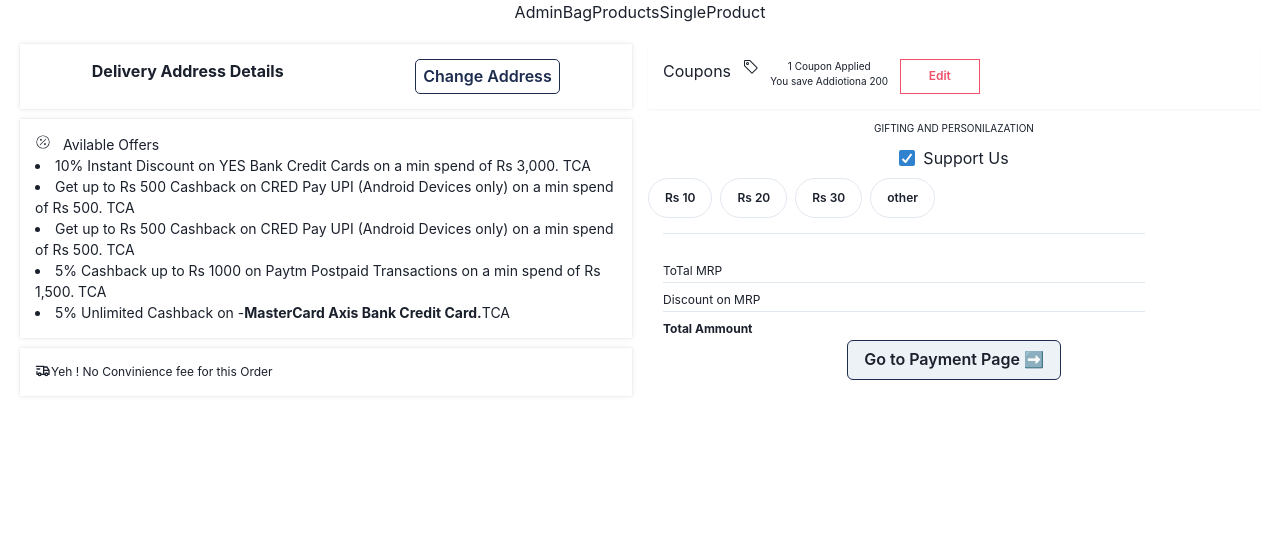
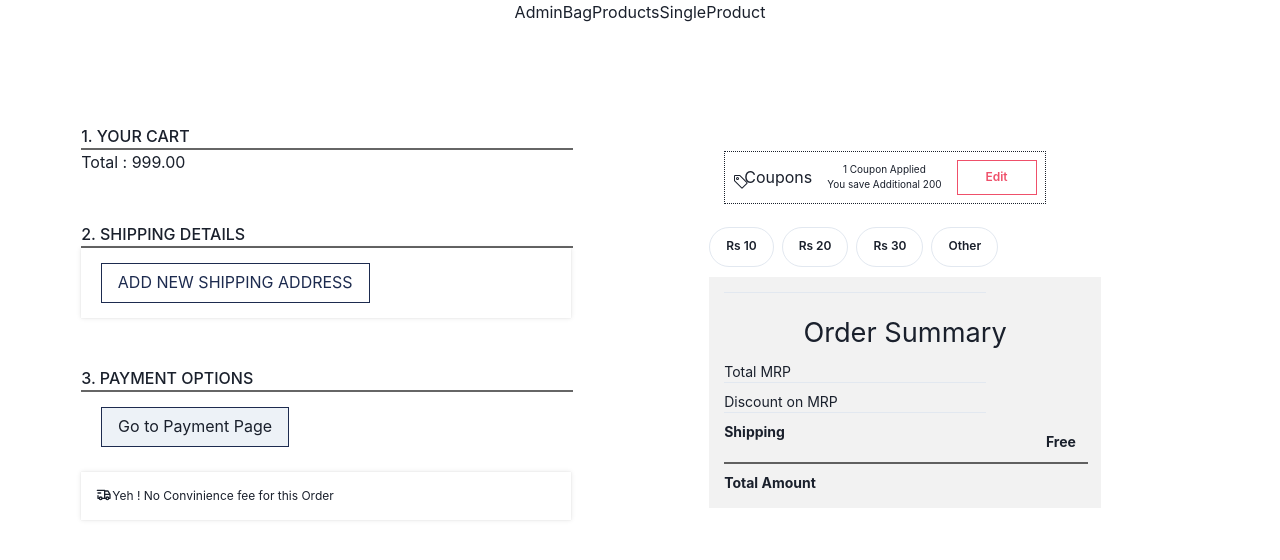
Before and after one commit to salil-01/American-Snake, a React (Create React App) app in the folder american-snake/: page /bag in a window 1280 px wide. Shown: the top 560 px of the page. Built offline with nearby package versions, Linux system fonts and the light colour scheme.

Commit message:
completed bag ui

```diff
--- a/american-snake/src/components/Bag/Payment.jsx
+++ b/american-snake/src/components/Bag/Payment.jsx
@@ -23,10 +23,10 @@ import {
   Image,
   useToast,
 } from "@chakra-ui/react";
-import { useNavigate } from "react-router-dom";
+// import { useNavigate } from "react-router-dom";
 import { useState, } from "react";
 import { useRef } from "react";
-let cartdata = JSON.parse(localStorage.getItem("cartdata")) || [];
+// let cartdata = JSON.parse(localStorage.getItem("cartdata")) || [];
 
 const CardDetail = () => {
   const { isOpen, onOpen, onClose } = useDisclosure();
@@ -43,7 +43,7 @@ const CardDetail = () => {
   const [password, setPassword] = useState("");
   const [register2, setRegister2] = useState("");
   const [password2, setPassword2] = useState("");
-  const navigate = useNavigate();
+  // const navigate = useNavigate();
   const toast = useToast();
   // const navigate = useNavigate();
 
@@ -75,11 +75,15 @@ const CardDetail = () => {
       <div>
         <Button
           ref={btnRef}
+          fontSize={"1rem"}
+          fontWeight={"400"}
+          borderRadius={"0%"}
+
           border={"1px solid #1d2b4f"}
           _hover={{ bg: "#1d2b4f", color: "white" }}
           onClick={onOpen}
         >
-          Go to Payment Page ➡️
+          Go to Payment Page
         </Button>
         <Drawer
           isOpen={isOpen}
@@ -219,11 +223,11 @@ const CardDetail = () => {
                               onClick={handleSubmit}
                               border={"1px solid orange"}
                               isDisabled={
-                                cardNumber == "" ||
-                                cardname == "" ||
-                                month == "" ||
-                                year == "" ||
-                                cvv == ""
+                                cardNumber === "" ||
+                                cardname === "" ||
+                                month === "" ||
+                                year === "" ||
+                                cvv === ""
                               }
                             >
                               Place Order
--- a/american-snake/src/pages/Bag.jsx
+++ b/american-snake/src/pages/Bag.jsx
@@ -4,8 +4,6 @@ import {
   Center,
   Flex,
   Grid,
-  GridItem,
-  Image,
   Input,
   Text,
   Select,
@@ -22,13 +20,11 @@ import {
   FormLabel,
   Tooltip,
   HStack,
-  Spacer,
+  Divider,
 } from "@chakra-ui/react";
 import styles from "./Bag.css";
 import React, { useState } from "react";
 import { BsTag } from "react-icons/bs";
-import { CiPercent } from "react-icons/ci";
-import { Checkbox } from "@chakra-ui/react";
 import { TbTruckDelivery } from "react-icons/tb";
 import { useDispatch } from "react-redux";
 import CardDetail from "../components/Bag/Payment";
@@ -41,11 +37,11 @@ const initialData = {
   state: "",
 };
 export const Bag = () => {
-  const dispatch = useDispatch();
+  // const dispatch = useDispatch();
   const [formData, setFormData] = useState(initialData);
   const { isOpen, onOpen, onClose } = useDisclosure();
 
-  const toast = useToast();
+  // const toast = useToast();
   // const navigate = useNavigate();
 
   // const data = useSelector((store) => {
@@ -76,22 +72,56 @@ export const Bag = () => {
   return (
     <div>
       {/* <Navbar /> */}
-      <Center w={"100%"}>
-        <Grid className="cart_grid" m="5" gap={4}>
-          <GridItem width={"100%"}>
+      <Grid
+        className="cart_grid"
+        marginTop={{ sm: "50px", md: "50px", lg: "100px" }}
+        m="5"
+        gap={4}
+      >
+        <Box width={"80%"} margin={"auto"}>
+          <Box>
+            <Text textAlign={"left"} fontWeight={"500"}>
+              1. YOUR CART
+            </Text>
+            <Divider border={"1px solid black"} />
+            <Text textAlign={"left"}>Total : 999.00</Text>
+            <br />
+            <br />
+          </Box>
+          <Box>
+            <Text textAlign={"left"} fontWeight={"500"}>
+              2. SHIPPING DETAILS
+            </Text>
+            <Divider border={"1px solid black"} />
+          </Box>
           <Flex
             style={{
               padding: "15px",
               boxShadow:
                 "rgba(0, 0, 0, 0.1) 0px 0px 5px 0px, rgba(0, 0, 0, 0.1) 0px 0px 1px 0px",
             }}
-              justifyContent={"space-around"}
+            justifyContent={"space-between"}
+            alignItems={"center"}
           >
+            <Button
+              onClick={onOpen}
+              fontSize="1rem"
+              ml={"1%"}
+              fontWeight={"400"}
+              border={"1px solid #1d2b4f"}
+              colorScheme="white"
+              borderRadius={"0%"}
+              color={"#1d2b4f"}
+              _hover={{
+                color: "white",
+                backgroundColor: "#1d2b4f",
+              }}
+            >
+              ADD NEW SHIPPING ADDRESS
+            </Button>
             <Box>
               <Center>
-                  <Text as={"h3"} fontWeight={"bold"}>
-                    Delivery Address Details
-                  </Text>
+                <Text as={"h3"} fontWeight={"bold"}></Text>
               </Center>
               {formData.name ? (
                 <p style={{ textAlign: "left" }}>
@@ -135,30 +165,7 @@ export const Bag = () => {
               )}
             </Box>
 
-              <Button
-                onClick={onOpen}
-                fontSize="1rem"
-                ml={"3%"}
-                width={{ base: "50%", sm: "50%", md: "25%" }}
-                borderRadius={"5px"}
-                border={"1px solid #1d2b4f"}
-                colorScheme="white"
-                color={"#1d2b4f"}
-                w={"auto"}
-                h={"35px"}
-                _hover={{
-                  color: "white",
-                  backgroundColor: "#1d2b4f",
-                }}
-              >
-                Change Address
-              </Button>
-
-              <Modal
-                blockScrollOnMount={false}
-                isOpen={isOpen}
-                onClose={onClose}
-              >
+            <Modal blockScrollOnMount={false} isOpen={isOpen} onClose={onClose}>
               <ModalOverlay />
               <ModalContent>
                 <ModalHeader>Change Delivey Address</ModalHeader>
@@ -309,43 +316,18 @@ export const Bag = () => {
               </ModalContent>
             </Modal>
           </Flex>
-            <div
-              style={{
-                marginTop: "10px",
-                padding: "15px",
-                boxShadow:
-                  "rgba(0, 0, 0, 0.1) 0px 0px 5px 0px, rgba(0, 0, 0, 0.1) 0px 0px 1px 0px",
-              }}
-            >
-              <Flex gap={3}>
-                {" "}
-                <CiPercent />
-                <h1 style={{ fontSize: "14px" }}>Avilable Offers</h1>
-              </Flex>
-              <div>
-                <li style={{ fontSize: "14px", textAlign: "left" }}>
-                  10% Instant Discount on YES Bank Credit Cards on a min spend
-                  of Rs 3,000. TCA
-                </li>
-                <li style={{ fontSize: "14px", textAlign: "left" }}>
-                  Get up to Rs 500 Cashback on CRED Pay UPI (Android Devices
-                  only) on a min spend of Rs 500. TCA
-                </li>
-                <li style={{ fontSize: "14px", textAlign: "left" }}>
-                  Get up to Rs 500 Cashback on CRED Pay UPI (Android Devices
-                  only) on a min spend of Rs 500. TCA
-                </li>
-                <li style={{ fontSize: "14px", textAlign: "left" }}>
-                  5% Cashback up to Rs 1000 on Paytm Postpaid Transactions on a
-                  min spend of Rs 1,500. TCA
-                </li>
-                <li style={{ fontSize: "14px", textAlign: "left" }}>
-                  5% Unlimited Cashback on -
-                  <strong>MasterCard Axis Bank Credit Card.</strong>
-                  TCA
-                </li>
-              </div>
-            </div>
+          <br />
+          <br />
+          <Box>
+            <Text textAlign={"left"} fontWeight={"500"}>
+              3. PAYMENT OPTIONS
+            </Text>
+
+            <Divider border={"1px solid black"} />
+            <HStack marginLeft={"1%"} padding={"15px"}>
+              <CardDetail />
+            </HStack>
+          </Box>
           <div
             style={{
               marginTop: "10px",
@@ -361,99 +343,24 @@ export const Bag = () => {
               </p>
             </Flex>
           </div>
-            <Grid gap={2} mt={"10px"}>
-              {/* {data.map((el) => {
-                  return (
-                    <Flex
-                      key={el.id}
-                      justifyContent={"space-between"}
-                      boxShadow={
-                        "rgba(0, 0, 0, 0.02) 0px 1px 3px 0px, rgba(27, 31, 35, 0.15) 0px 0px 0px 1px"
-                      }
-                      padding={2}
-                    >
-                      <Flex gap={2}>
-                        <Image h={"100px"} src={el.images[0]} />
-
-                        <Box>
-                          <Text>{el.brand}</Text>
-                          <p style={{ fontSize: "12px" }}>{el.title}</p>
-                          <Flex gap={2}>
-                            <Select
-                              w={"80px"}
-                              style={{ fontSize: "12px" }}
-                              h={"20px"}
-                              borderRadius={"0%"}
-                              placeholder="size"
-                            >
-                              {el.size.map((el) => {
-                                return <option value={el}>{el}</option>;
-                              })}
-                            </Select>
-                            <Select
-                              w={"80px"}
-                              h={"20px"}
-                              style={{ fontSize: "12px" }}
-                              onChange={(e) =>
-                                handleChangeQtt(el.id, +e.target.value)
-                              }
-                              borderRadius={"0%"}
-                              placeholder="Quantity"
-                            >
-                              {cartQuantity.map((el) => {
-                                return <option value={el}>{el}</option>;
-                              })}
-                            </Select>
-                          </Flex>
-                          <Flex py="0.4rem">
-                            <Text fontSize={"0.9rem"} pr={"0.5rem"}>
-                              ₹{el.offerPrice}
-                            </Text>
-                            <Text
-                              textDecoration={"line-through"}
-                              fontSize={"0.9rem"}
-                              color="gray.400"
-                            >
-                              ₹{el.originalPrice}
-                            </Text>
-                          </Flex>
-
-                          <Flex>
-                            <MdMoreTime />{" "}
-                            <p style={{ fontSize: "10px" }}>
-                              {" "}
-                              14 Days return Avilalble
-                            </p>
-                          </Flex>
         </Box>
-                      </Flex>
-                      <Button
-                        backgroundColor={"#ffffff"}
-                        onClick={() => handledelet(el)}
-                      >
-                        x
-                      </Button>
-                    </Flex>
-                  );
-                })} */}
-            </Grid>
-          </GridItem>
-          <GridItem width={"100%"}>
+        <Box width={"80%"} margin={"auto"}>
           <div
             style={{
               padding: "15px",
               display: "flex",
-                gap: "2%",
-                boxShadow: " rgba(0, 0, 0, 0.05) 0px 1px 2px 0px",
+              gap: "5%",
             }}
           >
-              <p>Coupons</p>
-              <div>
+            <HStack border={"1px dotted"} gap={"15px"} padding={"8px"}>
+              <span style={{ marginTop: "9px", marginRight: "-20px" }}>
                 <BsTag />
-              </div>
+              </span>
+              <p> Coupons</p>
+
               <div>
                 <h1 style={{ fontSize: "10px" }}>1 Coupon Applied</h1>
-                <p style={{ fontSize: "10px" }}>You save Addiotiona 200</p>
+                <p style={{ fontSize: "10px" }}>You save Additional 200</p>
               </div>
               <div>
                 <Button
@@ -468,61 +375,37 @@ export const Bag = () => {
                   Edit
                 </Button>
               </div>
+            </HStack>
           </div>
-            <div style={{ paddingTop: "10px" }}>
-              <p style={{ fontSize: "10px", padding: "2px" }}>
-                GIFTING AND PERSONILAZATION
-              </p>
-              {/* <img src={gift} alt="ytyr" height={"150px"} /> */}
-            </div>
-            <Checkbox mt={2} defaultChecked>
-              Support Us
-            </Checkbox>
           <Flex mt={2} gap={2}>
-              <Button
-                borderRadius={"100px"}
-                fontSize={"12px"}
-                variant="outline"
-              >
+            <Button borderRadius={"100px"} fontSize={"12px"} variant="outline">
               {" "}
               Rs 10{" "}
             </Button>
-              <Button
-                borderRadius={"100px"}
-                fontSize={"12px"}
-                variant="outline"
-              >
+            <Button borderRadius={"100px"} fontSize={"12px"} variant="outline">
               {" "}
               Rs 20{" "}
             </Button>
-              <Button
-                borderRadius={"100px"}
-                fontSize={"12px"}
-                variant="outline"
-              >
+            <Button borderRadius={"100px"} fontSize={"12px"} variant="outline">
               {" "}
               Rs 30{" "}
             </Button>
-              <Button
-                borderRadius={"100px"}
-                fontSize={"12px"}
-                variant="outline"
-              >
+            <Button borderRadius={"100px"} fontSize={"12px"} variant="outline">
               {" "}
-                other{" "}
+              Other{" "}
             </Button>
           </Flex>
 
-            <Box padding={15}>
+          <Box padding={15} mt={"10px"} width={"80%"} bg={"#f2f2f2"}>
             <hr style={{ padding: "10px", marginRight: "100px" }} />
-              <h1 style={{ fontSize: "12px", fontWeight: "bold" }}>
-                {/* Price Details ({data.length}-items) */}
+            <h1 style={{ fontSize: "1.7rem", fontWeight: "400" }}>
+              Order Summary
             </h1>
             <Flex justifyContent={"space-between"} mt={2}>
-                <p style={{ fontSize: "12px" }}>ToTal MRP</p>
+              <p style={{ fontSize: "14px" }}>Total MRP</p>
               <p
                 style={{
-                    fontSize: "12px",
+                  fontSize: "14px",
                   padding: "10px",
                   marginLeft: "150px",
                 }}
@@ -533,10 +416,10 @@ export const Bag = () => {
             </Flex>
             <hr style={{ marginRight: "100px" }} />
             <Flex justifyContent={"space-between"} mt={2}>
-                <p style={{ fontSize: "12px" }}>Discount on MRP</p>
+              <p style={{ fontSize: "14px" }}>Discount on MRP</p>
               <p
                 style={{
-                    fontSize: "12px",
+                  fontSize: "14px",
                   padding: "10px",
                   marginLeft: "120px",
                 }}
@@ -546,13 +429,28 @@ export const Bag = () => {
               <hr />
             </Flex>
             <hr style={{ marginRight: "100px" }} />
+
             <Flex justifyContent={"space-between"} mt={2}>
-                <p style={{ fontSize: "12px", fontWeight: "bold" }}>
-                  Total Ammount
+              <p style={{ fontSize: "14px", fontWeight: "bold" }}>Shipping</p>
+              <p
+                style={{
+                  fontSize: "14px",
+                  padding: "10px",
+                  marginLeft: "120px",
+                  fontWeight: "bold",
+                }}
+              >
+                Free
+              </p>
+            </Flex>
+            <Divider border={"1px solid black"} />
+            <Flex justifyContent={"space-between"} mt={2}>
+              <p style={{ fontSize: "14px", fontWeight: "bold" }}>
+                Total Amount
               </p>
               <p
                 style={{
-                    fontSize: "12px",
+                  fontSize: "14px",
                   padding: "10px",
                   marginLeft: "120px",
                   fontWeight: "bold",
@@ -562,12 +460,10 @@ export const Bag = () => {
               </p>
               <hr />
             </Flex>
-
-              <CardDetail />
           </Box>
-          </GridItem>
+        </Box>
       </Grid>
-      </Center>
+      {/* </Center> */}
       {/* <Footer /> */}
     </div>
   );
```
Lines whose indentation alone changed are shown as unchanged.
